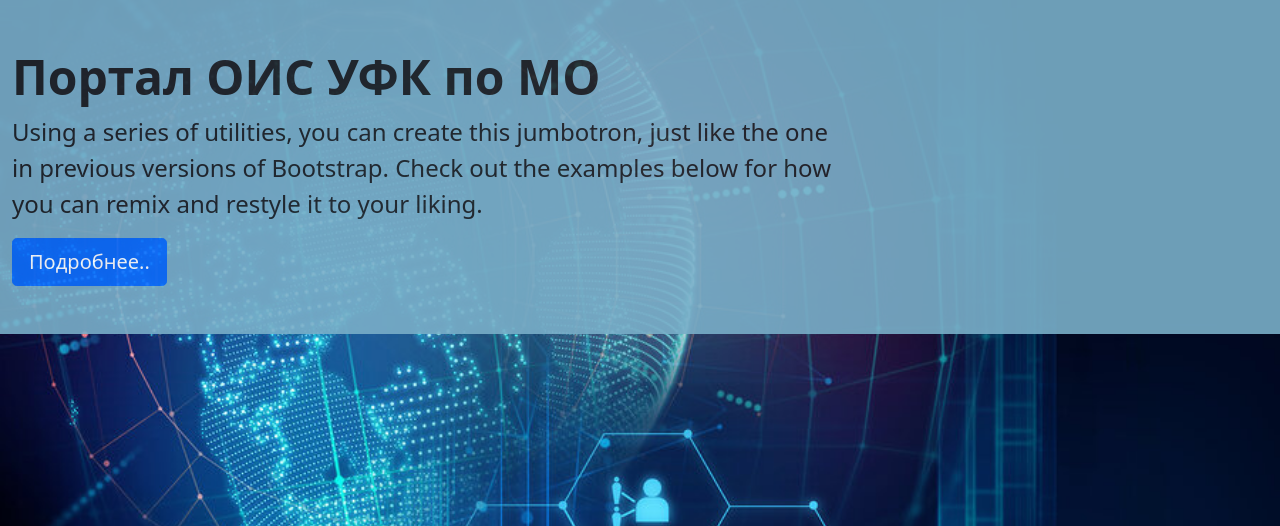
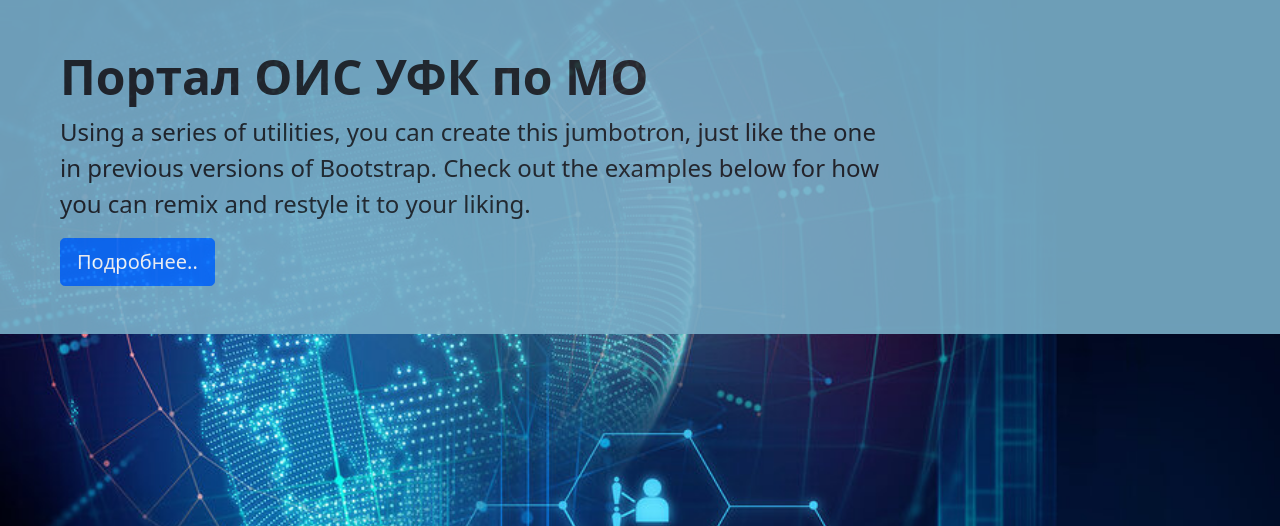
Before and after one commit to ShilkinYuV/ois, a Django app: page / in a window 1280 px wide. Shown: the part 72-598 px from the top of the page. Run offline with Django 3.2, Linux system fonts and the light colour scheme; data that the repository does not hold is empty; some libraries are stand-ins or nearby versions.

Commit message:
magrin jumbotron text

```diff
--- a/portal-project/home/templates/home/index.html
+++ b/portal-project/home/templates/home/index.html
@@ -4,9 +4,9 @@
 <link rel="stylesheet" href="{% static 'css/base.css' %}" />
 <div class="mb-4 bg-light rounded-3" style="opacity: 0.9">
       <div class="container-fluid py-5" style="background-color: #79AEC8;">
-        <h1 class="display-5 fw-bold ">Портал ОИС УФК по МО</h1>
-        <p class="col-md-8 fs-4">Using a series of utilities, you can create this jumbotron, just like the one in previous versions of Bootstrap. Check out the examples below for how you can remix and restyle it to your liking.</p>
-        <button class="btn btn-primary btn-lg" type="button">Подробнее..</button>
+        <h1 class="display-5 mx-5 fw-bold ">Портал ОИС УФК по МО</h1>
+        <p class="col-md-8 mx-5 fs-4">Using a series of utilities, you can create this jumbotron, just like the one in previous versions of Bootstrap. Check out the examples below for how you can remix and restyle it to your liking.</p>
+        <button class="btn btn-primary btn-lg mx-5" type="button">Подробнее..</button>
       </div>
     </div>
 <div class="container py-5">
```
